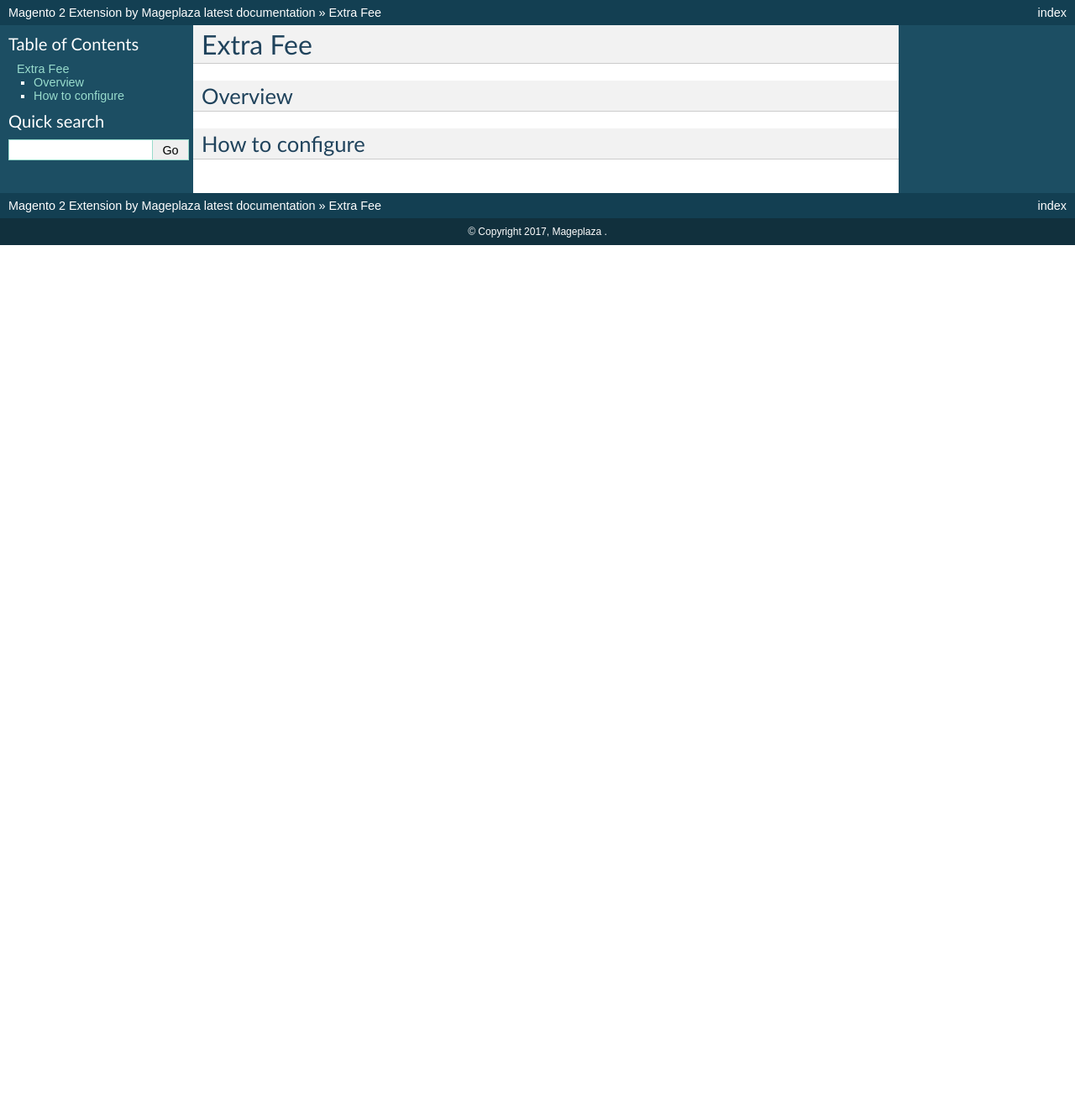
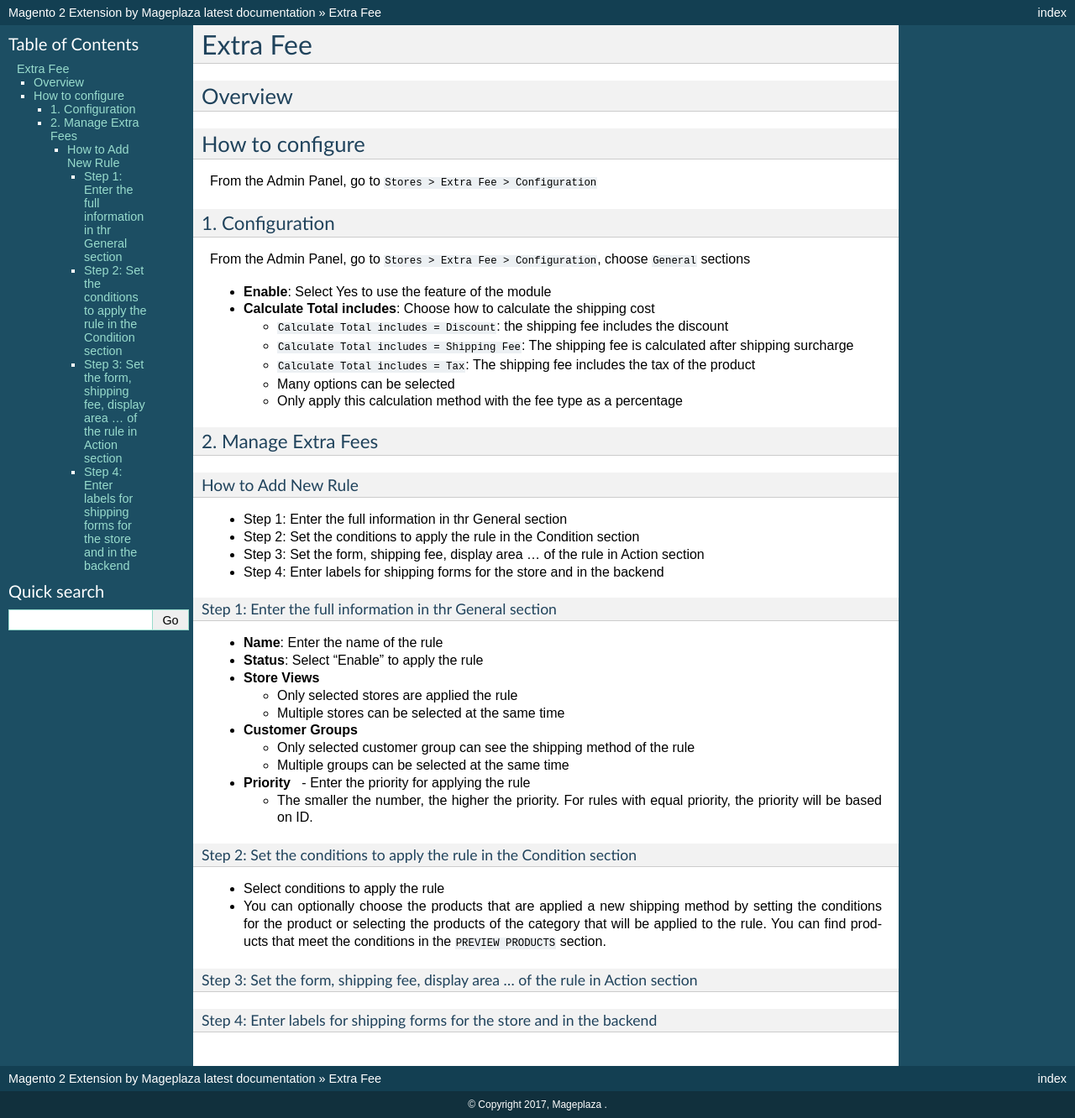
Before and after one commit to magepages/mpdocs, a Sphinx documentation site: the page built from docs/extra-fee/index.md, in a window 1280 px wide. Shown: the whole page at 84% size. Built offline with Sphinx 7.4.7, drawn with Linux system fonts in a browser that asks for light colours; pages that are not in the unit, such as notebooks, are missing from menus; before the commit the page ends 900 px from its top, so only the background shows below that.

Commit message:
Update index.md

```diff
--- a/docs/extra-fee/index.md
+++ b/docs/extra-fee/index.md
@@ -2,3 +2,61 @@
 ## Overview
 
 ## How to configure
+
+From the Admin Panel, go to `Stores > Extra Fee > Configuration`
+
+### 1. Configuration
+
+From the Admin Panel, go to `Stores > Extra Fee > Configuration`, choose `General` sections
+
+- **Enable**: Select Yes to use the feature of the module
+- **Calculate Total includes**: Choose how to calculate the shipping cost
+  - `Calculate Total includes = Discount`: the shipping fee includes the discount
+  - `Calculate Total includes = Shipping Fee`: The shipping fee is calculated after shipping surcharge
+  - `Calculate Total includes = Tax`: The shipping fee includes the tax of the product
+  - Many options can be selected
+  - Only apply this calculation method with the fee type as a percentage
+
+### 2. Manage Extra Fees
+#### How to Add New Rule
+
+- Step 1: Enter the full information in thr General section
+- Step 2: Set the conditions to apply the rule in the Condition section
+- Step 3: Set the form, shipping fee, display area ... of the rule in Action section
+- Step 4: Enter labels for shipping forms for the store and in the backend
+
+##### Step 1: Enter the full information in thr General section
+
+- **Name**: Enter the name of the rule
+- **Status**: Select "Enable" to apply the rule
+- **Store Views**
+  - Only selected stores are applied the rule
+  - Multiple stores can be selected at the same time
+
+- **Customer Groups**
+  - Only selected customer group can see the shipping method of the rule
+  - Multiple groups can be selected at the same time
+
+- **Priority**
+  - Enter the priority for applying the rule
+  - The smaller the number, the higher the priority. For rules with equal priority, the priority will be based on ID.
+
+
+##### Step 2: Set the conditions to apply the rule in the Condition section
+
+- Select conditions to apply the rule
+- You can optionally choose the products that are applied a new shipping method by setting the conditions for the product or selecting the products of the category that will be applied to the rule. You can find products that meet the conditions in the `PREVIEW PRODUCTS` section.
+
+
+
+##### Step 3: Set the form, shipping fee, display area ... of the rule in Action section
+
+
+
+
+
+
+
+
+
+##### Step 4: Enter labels for shipping forms for the store and in the backend
```
